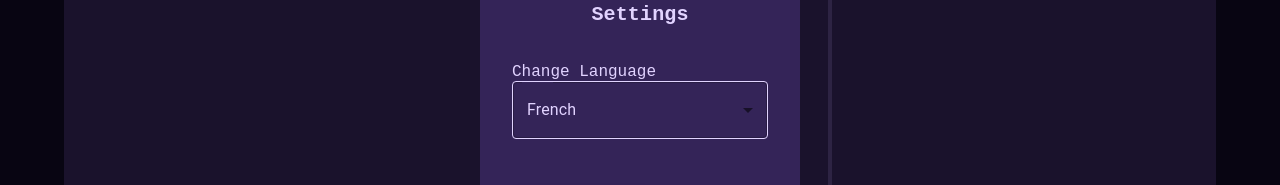
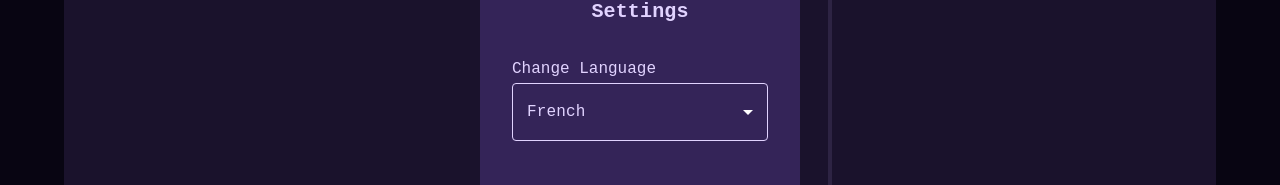
Before and after one commit to connie-wg/codeswitch, a React (Create React App) app: page / in a window 1280 px wide. Both pictures are taken after a click on the button 1182 px from the left and 79 px from the top of the page. Shown: the part 281-466 px from the top of the page. Built offline with nearby package versions, Linux system fonts and the light colour scheme.

Commit message:
i like pie

```diff
--- a/flask-server/English.js
+++ b/flask-server/English.js
@@ -1 +1 @@
-console.log('hello world!');
+console.log('bonjour monde!');
--- a/src/App.js
+++ b/src/App.js
@@ -15,6 +15,8 @@ import {
 import { Box } from "@mui/system";
 import { createTheme } from '@mui/material/styles';
 import { ThemeProvider } from "@mui/private-theming";
+
+
 
 function App() {
   const [modalOpen, setModalOpen] = useState(false);
@@ -69,22 +71,39 @@ function App() {
           >
             Settings
           </Typography>
-          <FormControl sx={{ width: "80%", color: "#E1D3FF" }}>
+          <FormControl
+            sx={{
+              width: "80%",
+              color: "#E1D3FF",
+              ".MuiSelect-outline": {
+                border: 'none'
+              }
+            }}>
               Change Language
             <Select
               labelId="demo-simple-select-label"
               id="demo-simple-select"
               value={currLang}
-              label="Age"
               onChange={handleLangClick}
               sx={{
                 color: "#E1D3FF",
-                border: "solid #E1D3FF 1px"
+                border: "solid #E1D3FF 1px",
+                '& .MuiSelect-icon': {
+                  color: "white"
+                },
+                '&.Mui-focused': {
+                  outline: 'none',
+                },
+                '.MuiOutlinedInput-notchedOutline':{
+                  border: "none"
+                },
+                fontFamily: 'Courier New',
+                marginTop: '5px'
               }}
               className="form-select"
             >
-              <MenuItem value={"French"}>French</MenuItem>
-              <MenuItem value={"Spanish"}>Spanish</MenuItem>
+              <MenuItem value={"French"} sx={{fontFamily: 'Courier New',}}>French</MenuItem>
+              <MenuItem value={"Spanish"} sx={{fontFamily: 'Courier New',}}>Spanish</MenuItem>
             </Select>
           </FormControl>
           <Grid container flex alignItems="center" justifyContent="center" paddingTop="2rem">
--- a/src/components/EditorTabs.js
+++ b/src/components/EditorTabs.js
@@ -124,7 +124,7 @@ export default function EditorTabs( {setOut, currLang} ) {
   }, [currLang])
 
   const handleChange = (event, newValue) => {
-    console.log(newValue)
+    // console.log(newValue)
     setValue(newValue);
   };
 
--- a/src/components/ShellTab.js
+++ b/src/components/ShellTab.js
@@ -22,6 +22,7 @@ function ShellText( {consoleOut} ) {
       readOnly={true}
       editable={false}
       id="hello"
+
     />
   );
 }
```
Also changed, not shown: 1 other file (tests, documents, lock files or other folders).
